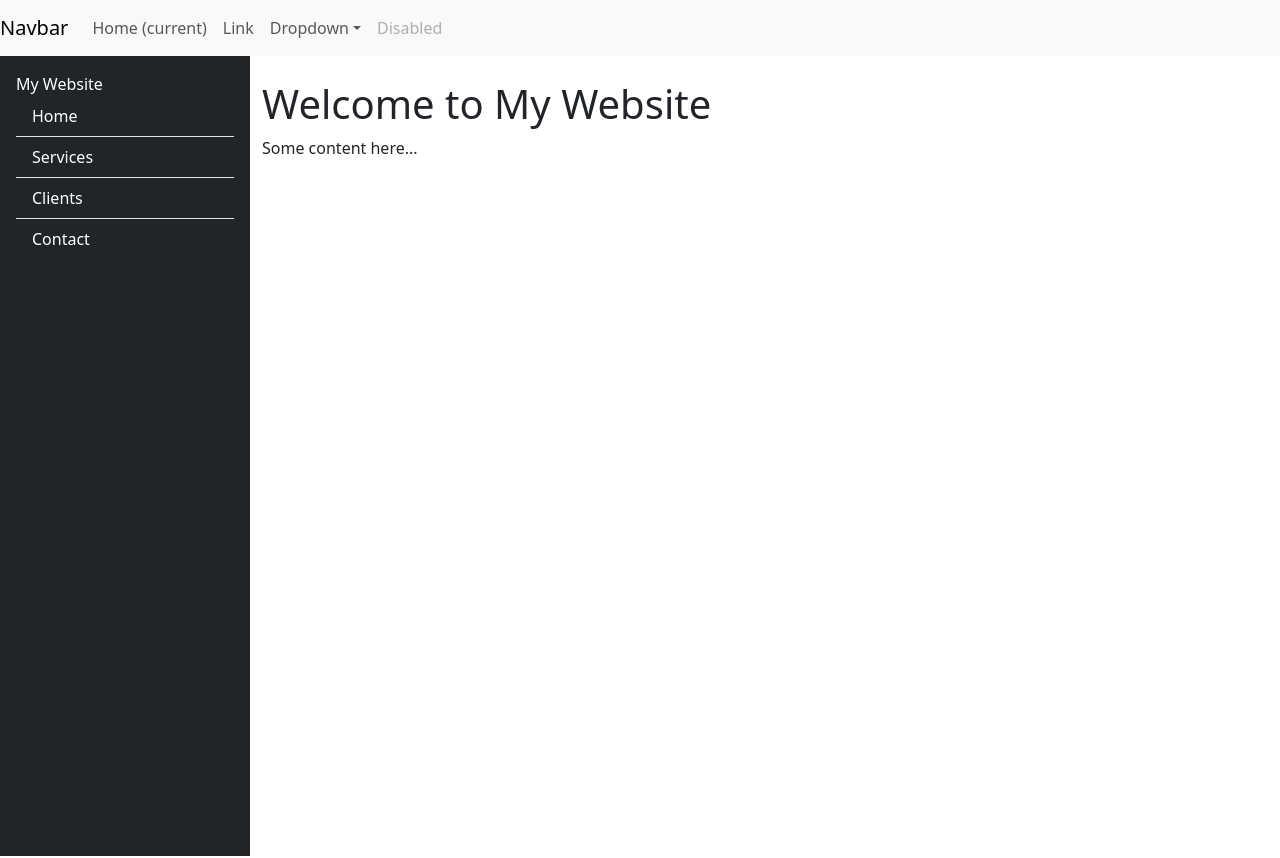
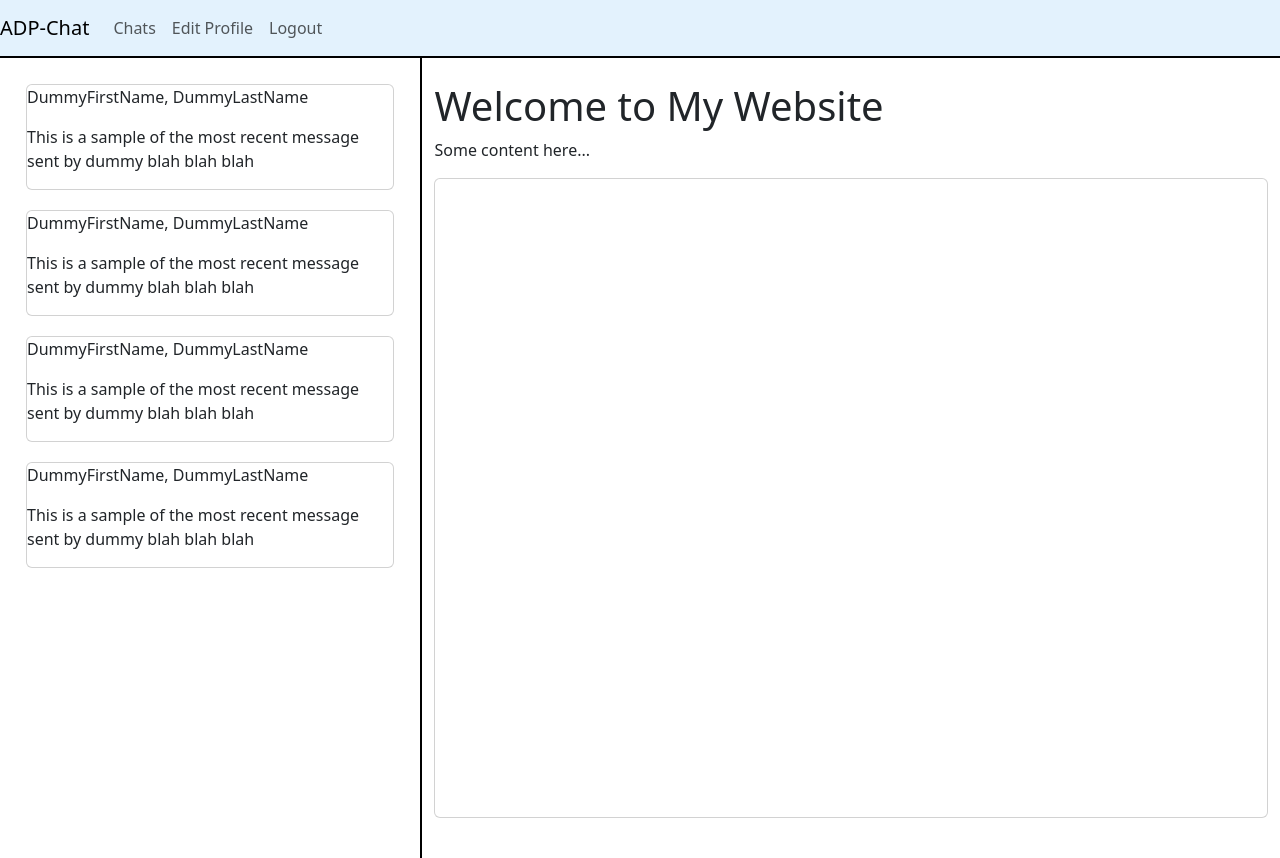
Before and after one commit to alexharris0214/Web-Chat-Application, a React (Vite) app in the folder front-end/: page / in a window 1280 px wide. Built offline with nearby package versions, Linux system fonts and the light colour scheme.

Commit message:
addying styling for nav bar and side bar

```diff
--- /dev/null
+++ b/front-end/src/components/ConversationCard.jsx
@@ -0,0 +1,16 @@
+import React from "react";
+
+export const ConversationCard = ({firstName, lastName, mostRecentMessage}) => {
+
+    const handleOnClick = () => {
+        console.log('here')
+    }
+    return (
+        <>
+            <div class="card" style={{margin:10}} onClick={handleOnClick}>
+                <p>{`${firstName}, ${lastName}`}</p>
+                <p>{mostRecentMessage}</p>
+            </div>
+        </>
+    )
+}
--- a/front-end/src/components/MainWindow.jsx
+++ b/front-end/src/components/MainWindow.jsx
@@ -5,6 +5,9 @@ export const MainWindow = () => {
         <div className="container-fluid">
             <h1 className="mt-4">Welcome to My Website</h1>
             <p>Some content here...</p>
+            <div className='card' style={{ minHeight: '80%'}}>
+
+            </div>
         </div>
     );
 };
--- a/front-end/src/components/NavBar.jsx
+++ b/front-end/src/components/NavBar.jsx
@@ -2,38 +2,25 @@ import React from "react";
 
 export const NavBar = () => {
   return (
-    <>
-    <nav class="navbar navbar-expand-lg navbar-light bg-light top-fixed">
-        <a class="navbar-brand" href="#">Navbar</a>
-        <button class="navbar-toggler" type="button" data-toggle="collapse" data-target="#navbarSupportedContent" aria-controls="navbarSupportedContent" aria-expanded="false" aria-label="Toggle navigation">
-          <span class="navbar-toggler-icon"></span>
+    <nav className="navbar navbar-expand-lg top-fixed" style={{ backgroundColor: '#e3f2fd', borderBottom: '2px solid black' }}>
+        <a className="navbar-brand" href="#">ADP-Chat</a>
+        <button className="navbar-toggler" type="button" data-toggle="collapse" data-target="#navbarSupportedContent" aria-controls="navbarSupportedContent" aria-expanded="false" aria-label="Toggle navigation">
+          <span className="navbar-toggler-icon"></span>
         </button>
 
-        <div class="collapse navbar-collapse" id="navbarSupportedContent">
-          <ul class="navbar-nav mr-auto">
-            <li class="nav-item active">
-              <a class="nav-link" href="#">Home <span class="sr-only">(current)</span></a>
+        <div className="collapse navbar-collapse" id="navbarSupportedContent">
+          <ul className="navbar-nav mr-auto">
+            <li className="nav-item active">
+              <a className="nav-link" href="#">Chats</a>
             </li>
-            <li class="nav-item">
-              <a class="nav-link" href="#">Link</a>
+            <li className="nav-item">
+              <a className="nav-link" href="#">Edit Profile</a>
             </li>
-            <li class="nav-item dropdown">
-              <a class="nav-link dropdown-toggle" href="#" id="navbarDropdown" role="button" data-toggle="dropdown" aria-haspopup="true" aria-expanded="false">
-                Dropdown
-              </a>
-              <div class="dropdown-menu" aria-labelledby="navbarDropdown">
-                <a class="dropdown-item" href="#">Action</a>
-                <a class="dropdown-item" href="#">Another action</a>
-                <div class="dropdown-divider"></div>
-                <a class="dropdown-item" href="#">Something else here</a>
-              </div>
-            </li>
-            <li class="nav-item">
-              <a class="nav-link disabled" href="#">Disabled</a>
+            <li className="nav-item">
+              <a className="nav-link" href="#">Logout</a>
             </li>
           </ul>
         </div>
       </nav>
-    </>
   );
 };
--- a/front-end/src/components/SideChatWindow.jsx
+++ b/front-end/src/components/SideChatWindow.jsx
@@ -1,14 +1,30 @@
 import React from "react";
+import { ConversationCard } from "./ConversationCard";
 
 export const SideChatWindow = () => {
     return (
-        <div className="d-flex flex-column vh-100 bg-dark text-white p-3" style={{ minWidth: '250px' }}>
-            <div className="sidebar-heading">My Website</div>
+        <div className="d-flex flex-column vh-100 text-white p-3" style={{ minWidth: '350px',  borderRight: '2px solid black' }}>
             <div className="list-group list-group-flush">
-                <a href="#home" className="list-group-item list-group-item-action bg-dark text-white">Home</a>
-                <a href="#services" className="list-group-item list-group-item-action bg-dark text-white">Services</a>
-                <a href="#clients" className="list-group-item list-group-item-action bg-dark text-white">Clients</a>
-                <a href="#contact" className="list-group-item list-group-item-action bg-dark text-white">Contact</a>
+                <ConversationCard
+                    firstName = "DummyFirstName"
+                    lastName = "DummyLastName"
+                    mostRecentMessage = "This is a sample of the most recent message sent by dummy blah blah blah"
+                />
+                <ConversationCard
+                    firstName = "DummyFirstName"
+                    lastName = "DummyLastName"
+                    mostRecentMessage = "This is a sample of the most recent message sent by dummy blah blah blah"
+                />
+                <ConversationCard
+                    firstName = "DummyFirstName"
+                    lastName = "DummyLastName"
+                    mostRecentMessage = "This is a sample of the most recent message sent by dummy blah blah blah"
+                />
+                <ConversationCard
+                    firstName = "DummyFirstName"
+                    lastName = "DummyLastName"
+                    mostRecentMessage = "This is a sample of the most recent message sent by dummy blah blah blah"
+                />
             </div>
         </div>
     );
```
